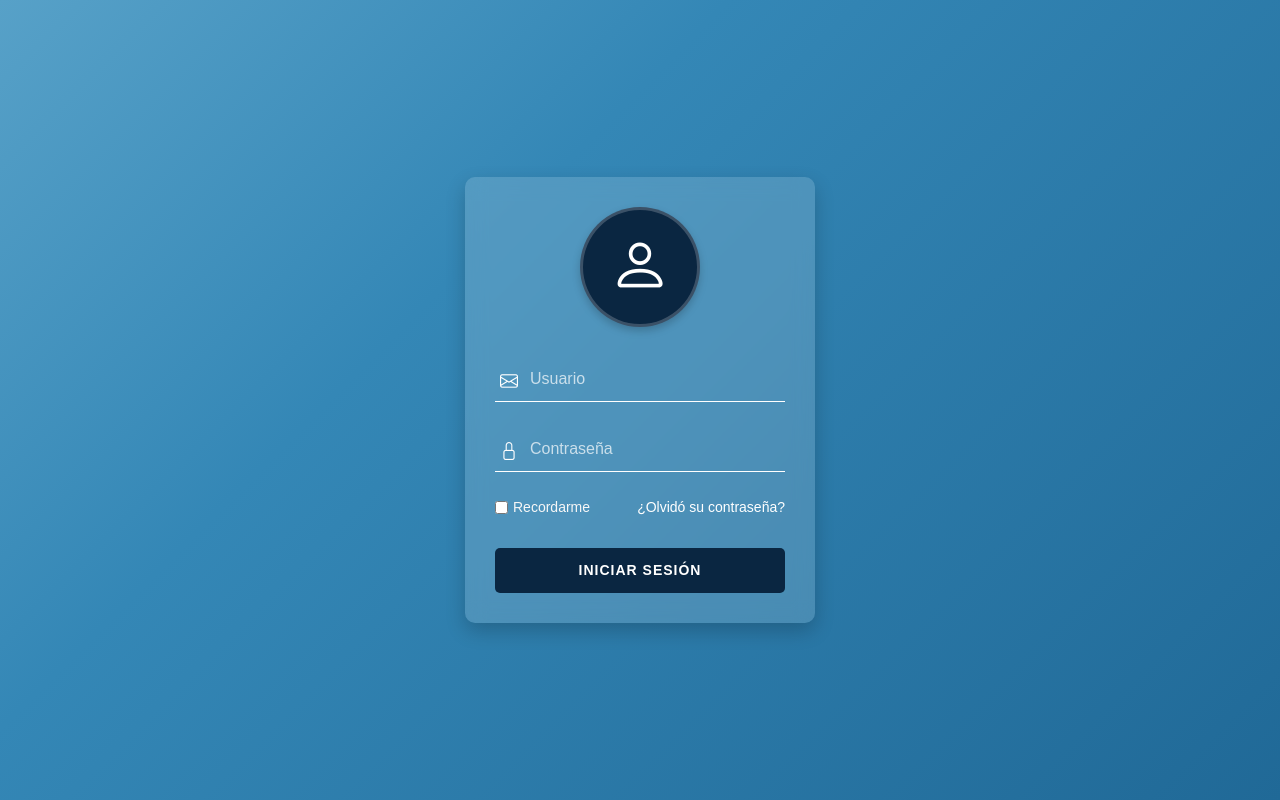
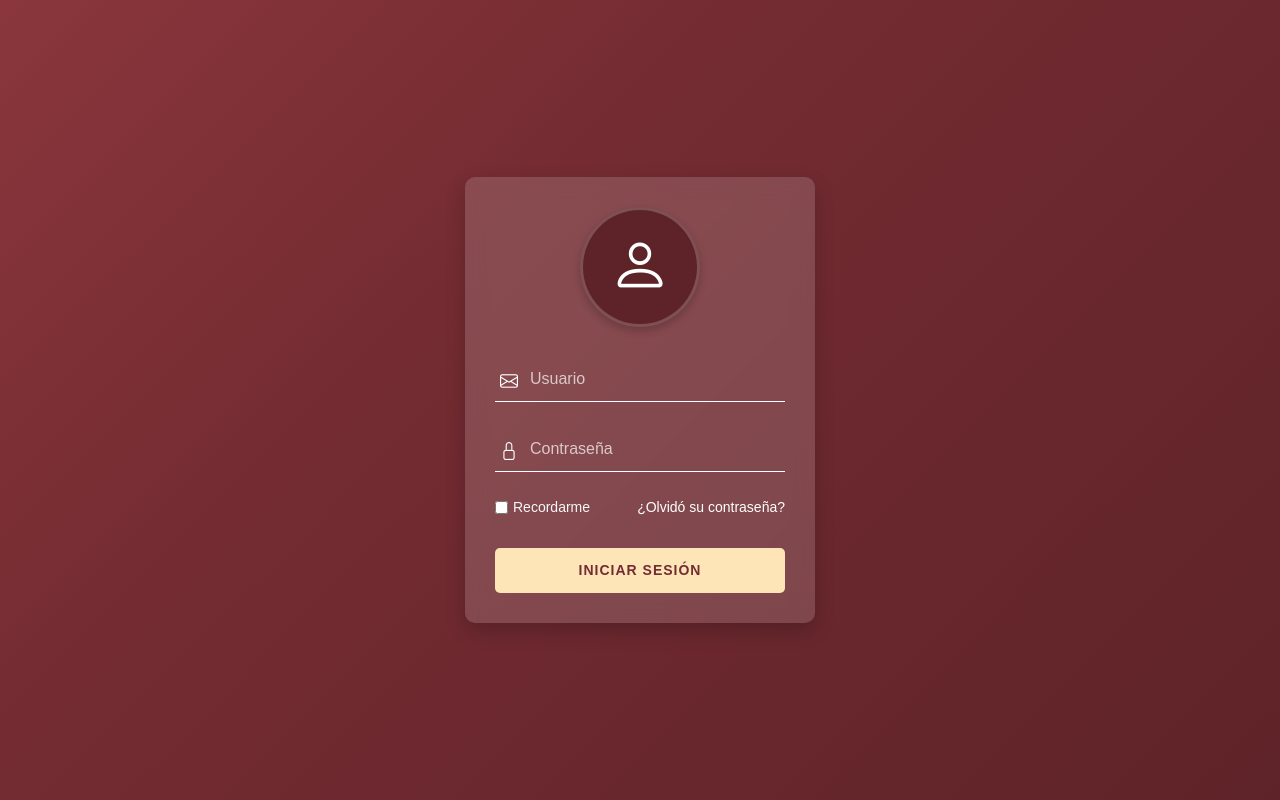
Before and after one commit to Abdielcoder/bebal, a PHP site: page /login.php in a window 1280 px wide. Run offline with PHP 8.4, Linux system fonts and the light colour scheme.

Commit message:
Actualización de colores del login: degradado burdeos y elementos en colores del sistema

```diff
--- a/login.php
+++ b/login.php
@@ -48,7 +48,7 @@ if ($login->isUserLoggedIn() == true) {
   --color-primary: #742c32;
   --color-primary-dark: #5e2328;
   --color-primary-light: #8a363c;
-  --color-secondary: #AC905B;
+  --color-secondary: #fde5b7;
   --color-secondary-dark: #8c7342;
   --color-secondary-light: #c4ab7a;
   --color-tertiary: #A4A5A8;
@@ -60,7 +60,7 @@ if ($login->isUserLoggedIn() == true) {
 
 /* Estilo basado en la imagen de referencia */
 body {
-  background: linear-gradient(135deg, #57a1c8 0%, #3487b6 35%, #206997 100%);
+  background: linear-gradient(135deg, var(--color-primary-light) 0%, var(--color-primary) 35%, var(--color-primary-dark) 100%);
   height: 100vh;
   display: flex;
   align-items: center;
@@ -82,13 +82,14 @@ body {
 .avatar-container {
   width: 120px;
   height: 120px;
-  background-color: #0a2641;
+  background-color: var(--color-primary-dark);
   border-radius: 50%;
   margin: 0 auto 30px;
   display: flex;
   align-items: center;
   justify-content: center;
   box-shadow: 0 4px 8px rgba(0, 0, 0, 0.2);
+  border: 3px solid rgba(255, 255, 255, 0.2);
 }
 
 .avatar-icon {
@@ -129,8 +130,8 @@ body {
 }
 
 .login-btn {
-  background-color: #0a2641;
-  color: white;
+  background-color: var(--color-secondary);
+  color: var(--color-primary);
   text-transform: uppercase;
   letter-spacing: 1px;
   font-size: 14px;
@@ -144,7 +145,8 @@ body {
 }
 
 .login-btn:hover {
-  background-color: #15335a;
+  background-color: var(--color-secondary-dark);
+  color: var(--color-white);
   transform: translateY(-2px);
   box-shadow: 0 4px 8px rgba(0, 0, 0, 0.3);
 }
@@ -172,26 +174,6 @@ body {
 
 .forgot-link:hover {
   color: var(--color-secondary);
-}
-
-/* Adaptar los colores al sistema */
-.avatar-container {
-  background-color: #0a2641;
-  border: 3px solid rgba(255, 255, 255, 0.2);
-}
-
-.login-btn {
-  background-color: #0a2641;
-  color: white;
-  text-transform: uppercase;
-  letter-spacing: 1px;
-  font-size: 14px;
-}
-
-.login-btn:hover {
-  background-color: #15335a;
-  transform: translateY(-2px);
-  box-shadow: 0 4px 8px rgba(0, 0, 0, 0.3);
 }
 
 </style>
```
